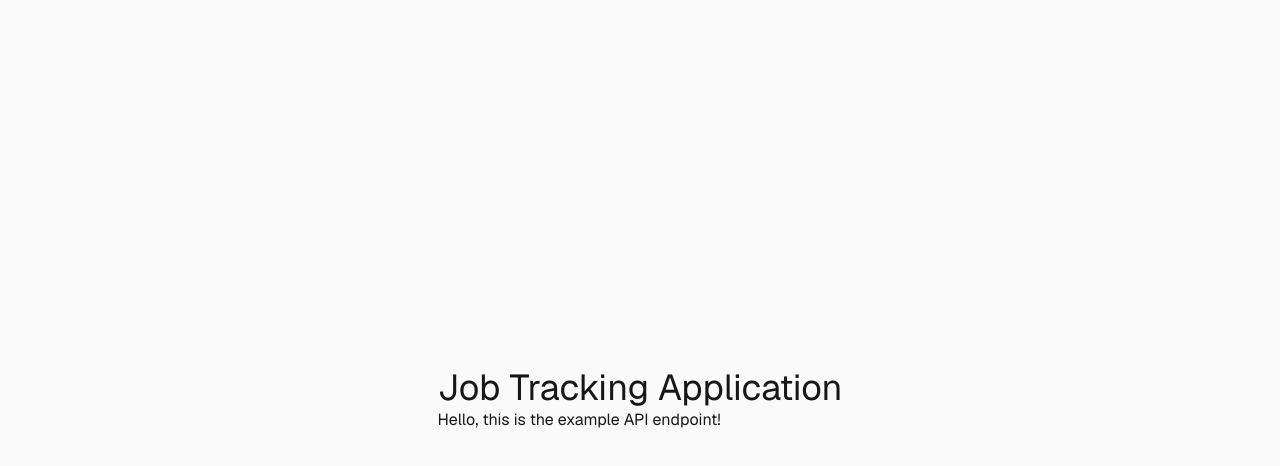
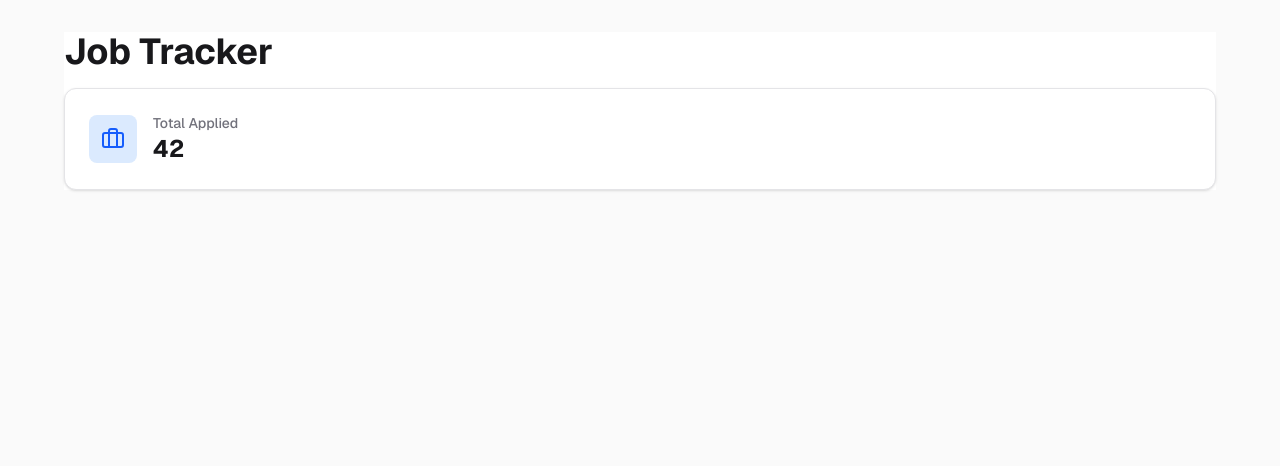
Before and after one commit to Mamoon794/Application-Tracker, a Next.js app in the folder job-tracker/: page / in a window 1280 px wide. Shown: the top 466 px of the page. Built offline with nearby package versions, Linux system fonts and the light colour scheme.

Commit message:
Added sample code to help with UI

```diff
--- a/job-tracker/package.json
+++ b/job-tracker/package.json
@@ -10,6 +10,7 @@
   },
   "dependencies": {
     "axios": "^1.13.2",
+    "lucide-react": "^0.562.0",
     "next": "16.1.1",
     "react": "19.2.3",
     "react-dom": "19.2.3"
--- a/job-tracker/src/app/page.tsx
+++ b/job-tracker/src/app/page.tsx
@@ -1,26 +1,70 @@
 "use client";
-import Image from "next/image";
 import { useEffect, useState } from "react";
-import axios from "axios";
+import {Briefcase} from "lucide-react";
 
 export default function Home() {
-  const [message, setMessage] = useState("Loading...");
-
-  useEffect(() => {
-    getExample().then((data) => setMessage(data));
-  }, []);
+  // Sample job data
+  const jobs = [
+    { id: 1, company: 'Google', position: 'Frontend Engineer', status: 'Interviewing', date: '2025-11-24' },
+    { id: 2, company: 'Netflix', position: 'Product Designer', status: 'Applied', date: '2025-10-22' },
+    { id: 3, company: 'Celestica', position: 'Cybersecurity', status: 'Offer', date: '2025-12-15' },
+    { id: 4, company: 'RBC', position: 'Senior React Dev', status: 'Rejected', date: '2025-10-25' },
+  ]
 
   return (
-    <div className="flex min-h-screen items-center justify-center bg-zinc-50 font-sans dark:bg-black">
-      <div>
-        <h1 className="text-4xl">Job Tracking Application</h1>
-        <p>{message}</p>
+    <div className="min-h-screen bg-zinc-50 font-sans text-zinc-900 dark:bg-zinc-950 dark:text-zinc-100 p-4 md:p-8">
+      <div className="max-w-6xl mx-auto bg-white">
+        {/* Header */}
+        <header>
+          <h1 className="text-4xl font-bold mb-4">Job Tracker</h1>
+        </header>
+
+        {/* Status Card */}
+        <div>
+          <JobStatusCard title="Total Applied" value="42" icon={<Briefcase />} color="blue" />
+        </div>
+
+        {/* Search Bar */}
+        <div>
+
+        </div>
+
+        {/* Job Tracking Table */}
+        <div>
+
+        </div>
       </div>
     </div>
   );
 }
 
-async function getExample(){
-  const data = await axios.get("http://localhost:3000/api/example");
-  return data.data;
+
+
+/*
+  A reusable component to create a status card for job tracking.
+  It takes in a title which is the title of the card
+  It takes in a value which is the count or statistic to display
+  It takes in an icon to display on the very left of the card
+  It takes in a color to change the color of the icon background. It can be blue, yellow, or green.
+*/
+function JobStatusCard({title, value, icon, color}: {title: string, value: string, icon: React.ReactNode, color: "blue" | "yellow" | "green"}) {
+  const colors = {
+    "blue": 'text-blue-600 bg-blue-100',
+    "yellow": 'text-yellow-600 bg-yellow-100',
+    "green": 'text-green-600 bg-green-100',
+  };
+
+  return (
+    // This adds white background, padding of 6 pixels, rounded corners, border, border color, shadow small, flexbox layout, center alignment, and gap between items of 4 pixels
+    // By default, div puts every tag inside it on a new line, by using flex, it puts them in a row.
+    <div className="bg-white p-6 rounded-xl border border-zinc-200 shadow-sm flex items-center gap-4">
+      <div className={`p-3 rounded-lg ${colors[color]}`}>
+        {icon}
+      </div>
+      <div>
+        <p className="text-sm text-zinc-500 font-medium">{title}</p>
+        <p className="text-2xl font-bold">{value}</p>
+      </div>
+    </div>
+  )
 }
```
